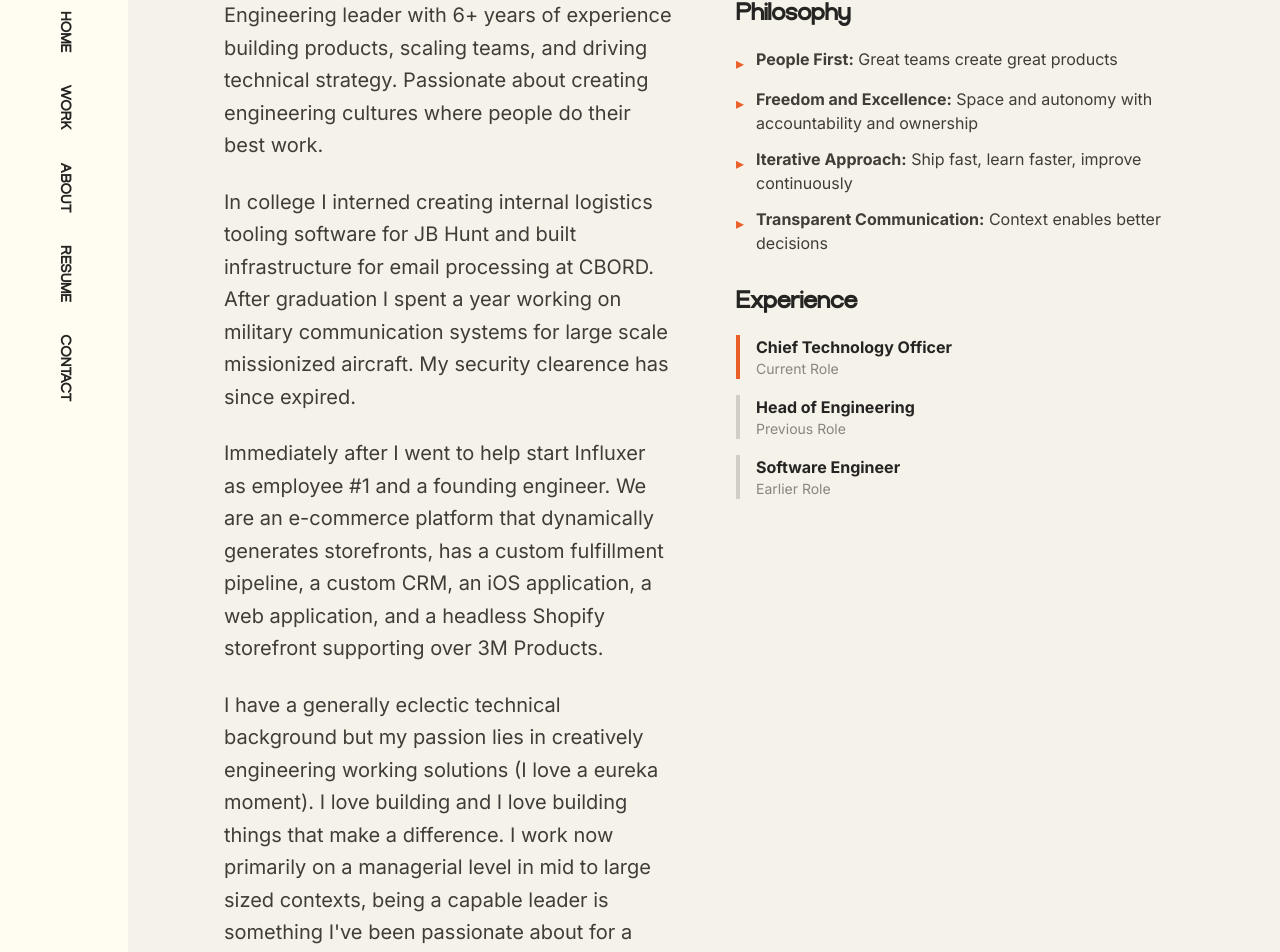
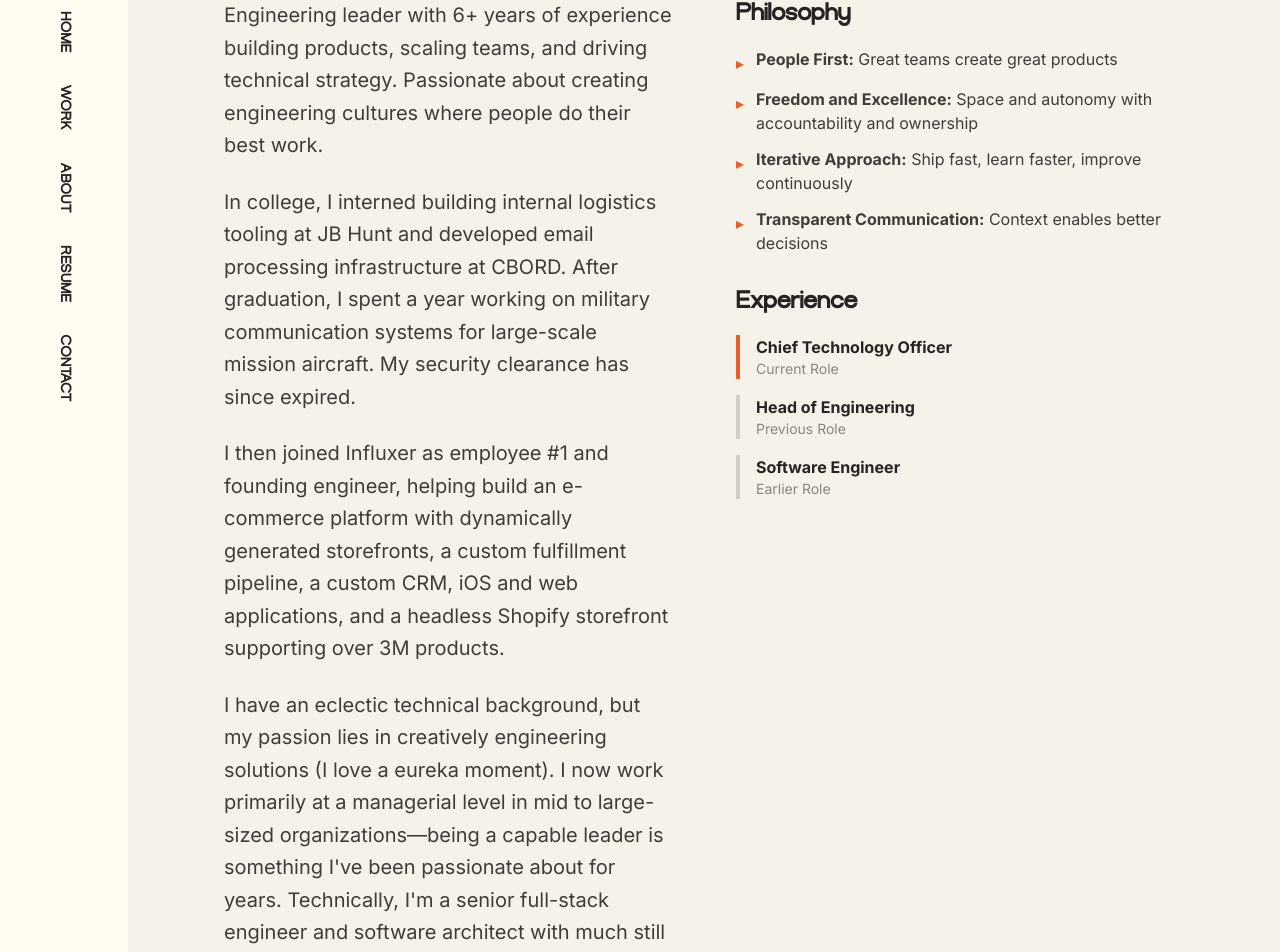
Before and after one commit to david-b3ggs/my_website, a Next.js app: page /about in a window 1280 px wide. Shown: the part 193-1145 px from the top of the page. Built offline with nearby package versions, Linux system fonts and the light colour scheme.

Commit message:
adjusting some grammer

```diff
--- a/components/AboutSection.tsx
+++ b/components/AboutSection.tsx
@@ -14,23 +14,23 @@ export default function AboutSection() {
               engineering cultures where people do their best work.
             </p>
             <p className="text-xl text-secondary leading-relaxed">
-              In college I interned creating internal logistics tooling software for JB Hunt
-              and built infrastructure for email processing at CBORD. After graduation I spent a year
-              working on military communication systems for large scale missionized aircraft. My security
-              clearence has since expired.
+              In college, I interned building internal logistics tooling at JB Hunt
+              and developed email processing infrastructure at CBORD. After graduation, I spent a year
+              working on military communication systems for large-scale mission aircraft. My security
+              clearance has since expired.
             </p>
             <p className="text-xl text-secondary leading-relaxed">
-              Immediately after I went to help start Influxer as employee #1
-              and a founding engineer. We are an e-commerce platform that dynamically generates storefronts,
-              has a custom fulfillment pipeline, a custom CRM, an iOS application, a web application, and a
-              headless Shopify storefront supporting over 3M Products.
+              I then joined Influxer as employee #1 and founding engineer, helping build
+              an e-commerce platform with dynamically generated storefronts,
+              a custom fulfillment pipeline, a custom CRM, iOS and web applications, and a
+              headless Shopify storefront supporting over 3M products.
             </p>
             <p className="text-xl text-secondary leading-relaxed">
-              I have a generally eclectic technical background but my passion lies in
-              creatively engineering working solutions (I love a eureka moment). I love building and I love building things that make a difference.
-              I work now primarily on a managerial level in mid to large sized contexts, being a capable leader is something
-              I've been passionate about for a long time. On a technical level I am functionally a senior full stack engineer and software
-              architect with much to learn.
+              I have an eclectic technical background, but my passion lies in
+              creatively engineering solutions (I love a eureka moment).
+              I now work primarily at a managerial level in mid to large-sized organizations—being a capable leader is something
+              I've been passionate about for years. Technically, I'm a senior full-stack engineer and software
+              architect with much still to learn.
             </p>
           </div>
 
```
